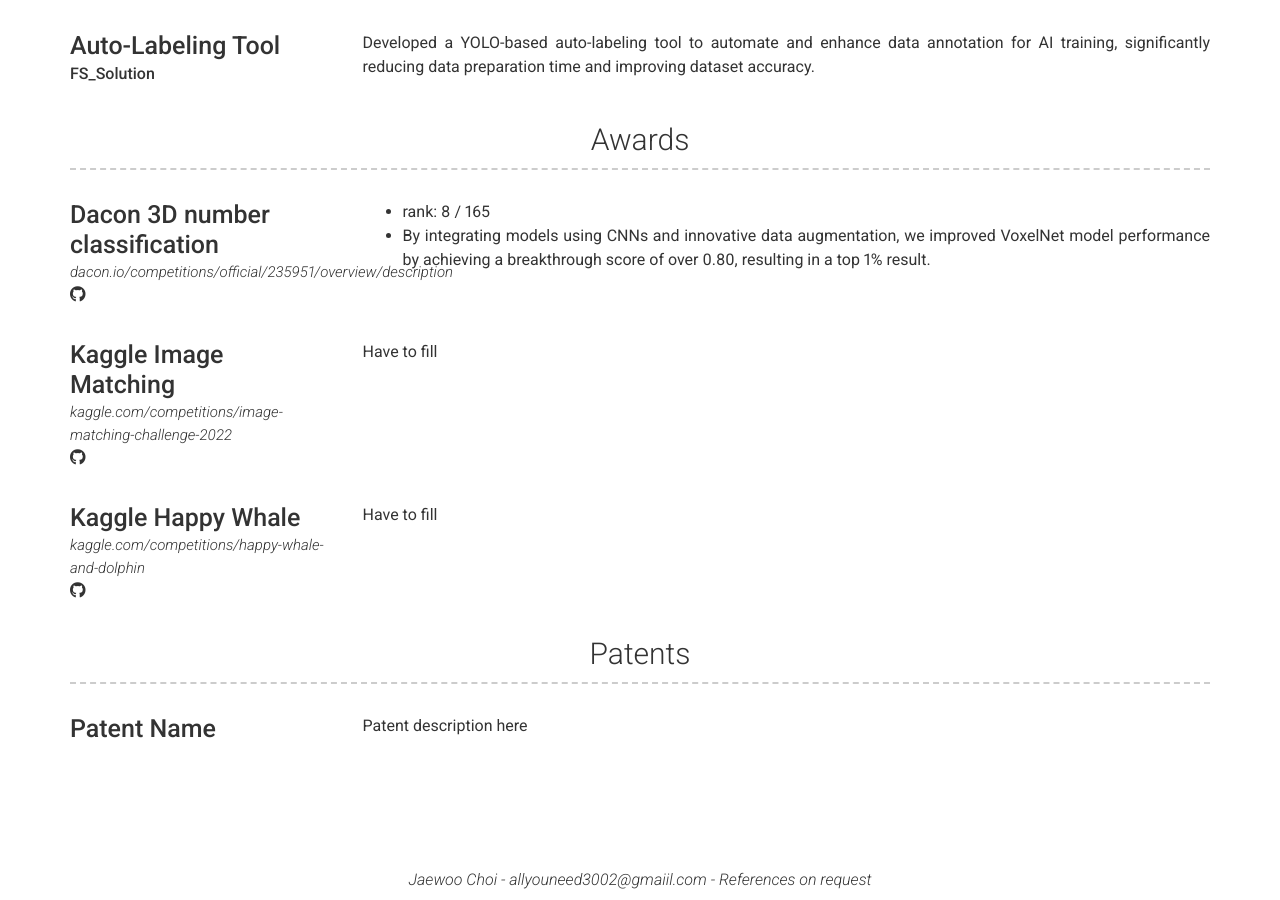
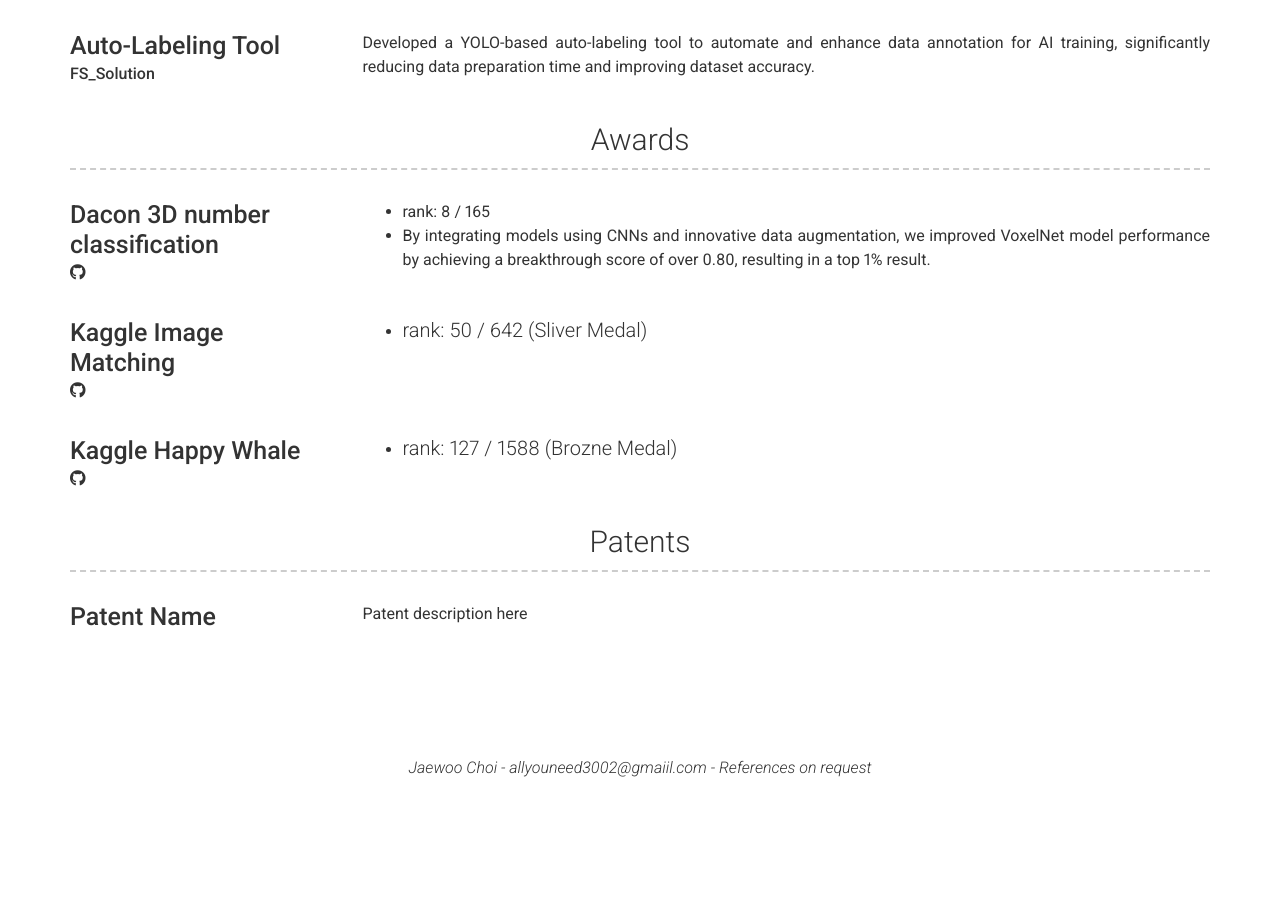
Before and after one commit to honeybadger78/honeybadger78.github.io, a Jekyll site: the page built from index.md, in a window 1280 px wide and 900 px high, scrolled down 1564 px. Built offline with Jekyll 4.4.1, drawn with Linux system fonts in a browser that asks for light colours; nearby versions of some CDN libraries; after the commit the page ends 2351 px from its top, so only the background shows below that.

Commit message:
Remove outdated competition links and add rankings

```diff
--- a/_config.yml
+++ b/_config.yml
@@ -106,7 +106,6 @@ content:
     content:
       - layout: top-left
         title: Dacon 3D number classification
-        link: dacon.io/competitions/official/235951/overview/description
         additional_links:
           - title:  sproogen/modern-resume-theme
             icon: fab fa-github
@@ -117,23 +116,23 @@ content:
 
       - layout: top-left
         title: Kaggle Image Matching
-        link: kaggle.com/competitions/image-matching-challenge-2022
         additional_links:
           - title:  sproogen/modern-resume-theme
             icon: fab fa-github
             url: github.com/honeybadger78/kaggle_image_matching2022
         description: | # this will include new lines to allow paragraphs
-          Have to fill
+          - rank: 50 / 642 (Sliver Medal)
+          -
 
       - layout: top-left
         title: Kaggle Happy Whale
-        link: kaggle.com/competitions/happy-whale-and-dolphin
         additional_links:
           - title:  sproogen/modern-resume-theme
             icon: fab fa-github
             url: github.com/honeybadger78/kaggle_happy_whale
         description: | # this will include new lines to allow paragraphs
-          Have to fill
+          - rank: 127 / 1588 (Brozne Medal)
+          -
 
   - title: Patents
     layout: list
```
